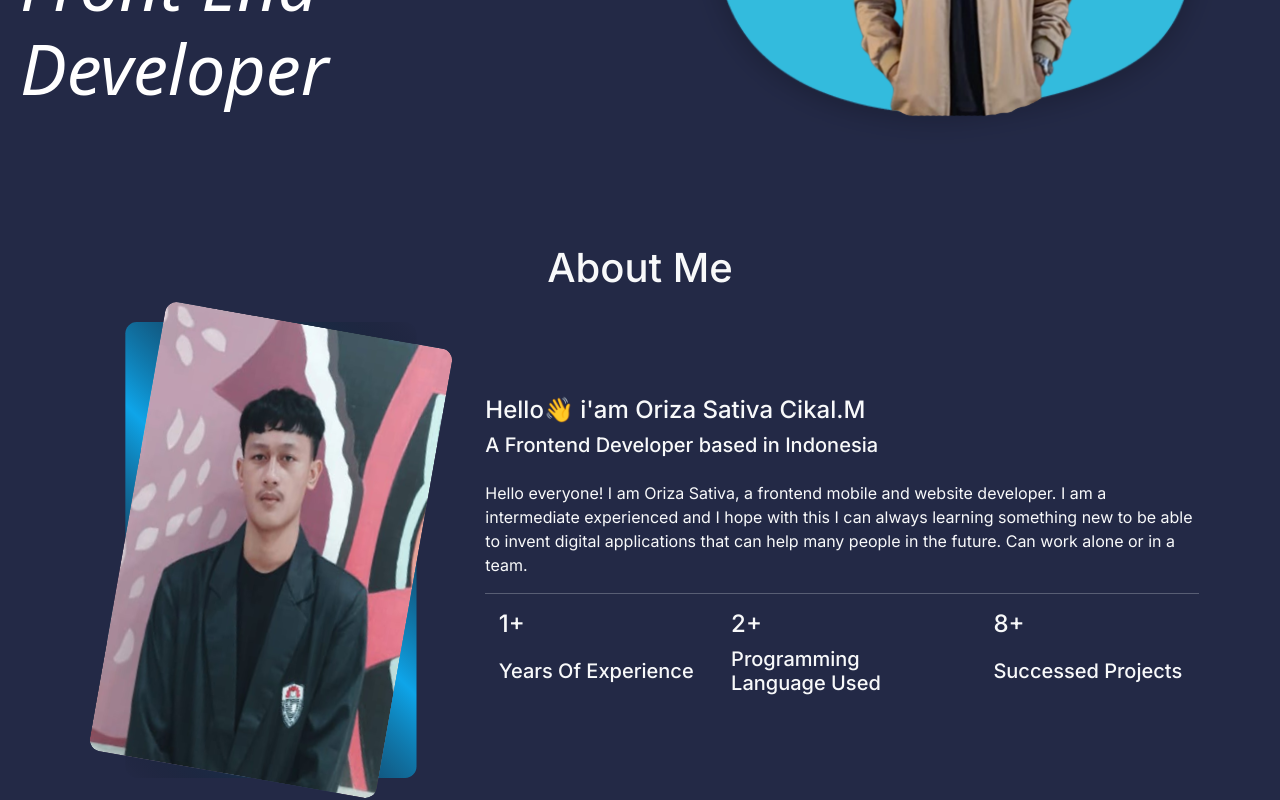
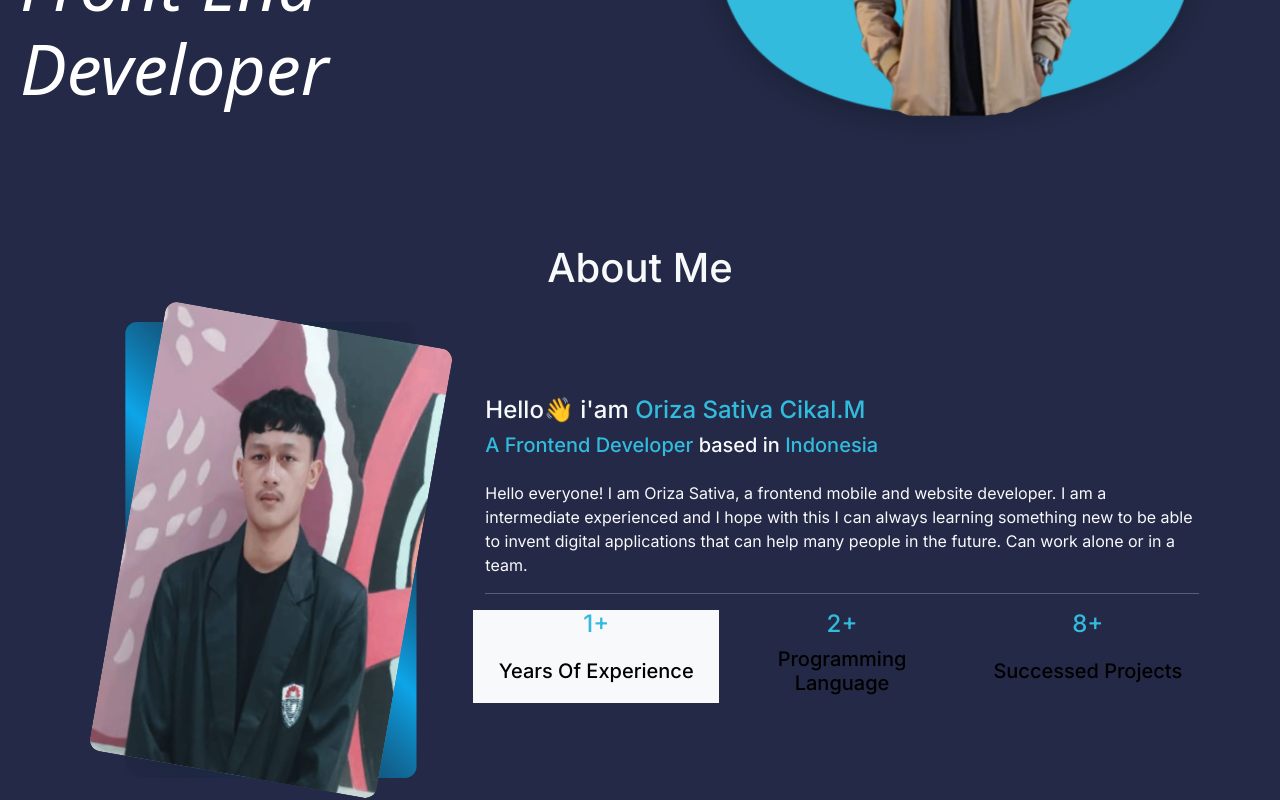
Before and after one commit to Orizaaaaa/MY-portofolio, a React (Vite) app: page / in a window 1280 px wide. Shown: the part 555-1355 px from the top of the page. Built offline with nearby package versions, Linux system fonts and the light colour scheme; a web font is replaced by a local one.

Commit message:
finishing

```diff
--- a/src/css/index.css
+++ b/src/css/index.css
@@ -100,3 +100,11 @@ nav .navbar-collapse .navbar-nav .nav-item a:hover::after {
     height: 500px;
     width: 380px;
 }
+
+#aboutMe .row .col h4 {
+    color: #33BBDD;
+}
+
+#aboutMe .AboutMySelf span {
+    color: #33BBDD;
+}
--- a/src/pages/App.jsx
+++ b/src/pages/App.jsx
@@ -40,17 +40,17 @@ function App() {
                   to be able to invent digital applications that can help many people in the future.
                   Can work alone or in a team.</p>
                 <hr className="text-light" />
-                <div className="row text-light">
-                  <div className="col">
+                <div className="row text-black">
+                  <div className="col bg-light  text-center">
                     <h4>1+ </h4>
                     <h5>Years Of Experience</h5>
                   </div>
-                  <div className="col">
+                  <div className="col text-center">
                     <h4>2+ </h4>
-                    <h5>Programming Language Used</h5>
+                    <h5>Programming Language </h5>
                   </div>
-                  <div className="col">
-                    <h4>8+ </h4>
+                  <div className="col text-center">
+                    <h4 >8+ </h4>
                     <h5>Successed Projects</h5>
                   </div>
                 </div>
```
